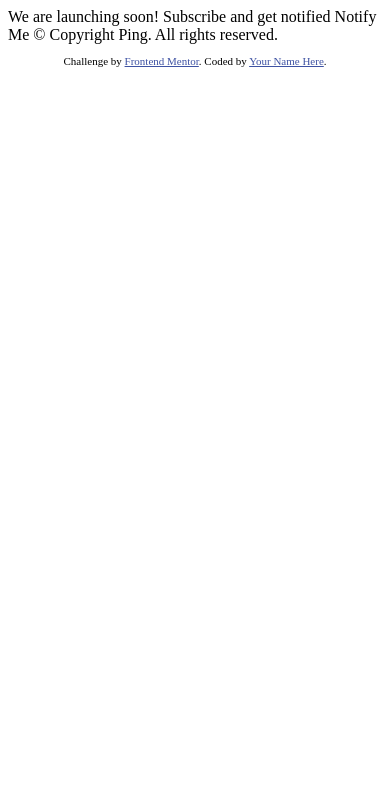
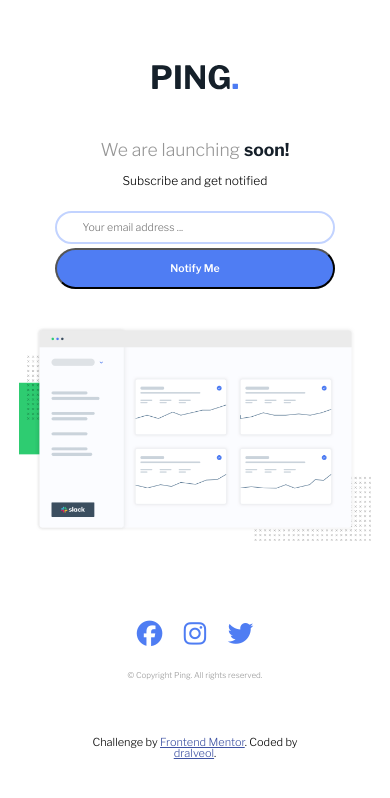
Before and after one commit to dralveol/ping-coming-soon-page-master, a plain HTML site: page index.html in a window 390 px wide. Drawn offline with nearby package versions, Linux system fonts and the light colour scheme.

Commit message:
Mobile view

```diff
--- a/index.html
+++ b/index.html
@@ -3,8 +3,12 @@
 <head>
   <meta charset="UTF-8">
   <meta name="viewport" content="width=device-width, initial-scale=1.0"> <!-- displays site properly based on user's device -->
-
+  <script src="https://kit.fontawesome.com/dfe0023370.js" crossorigin="anonymous"></script>
+  <link rel="preconnect" href="https://fonts.googleapis.com">
+  <link rel="preconnect" href="https://fonts.gstatic.com" crossorigin>
+  <link href="https://fonts.googleapis.com/css2?family=Libre+Franklin:wght@300;600;700&display=swap" rel="stylesheet">
   <link rel="icon" type="image/png" sizes="32x32" href="./images/favicon-32x32.png">
+  <link rel="stylesheet" type="text/css" href="stylesheets/style.css">
 
   <title>Frontend Mentor | Ping coming soon page</title>
 
@@ -14,21 +18,36 @@
     .attribution a { color: hsl(228, 45%, 44%); }
   </style>
 </head>
+
 <body>
-
-  We are launching soon!
-
-  Subscribe and get notified
-
-  Notify Me
-
-  &copy; Copyright Ping. All rights reserved.
+  <header>
+    <img src="./images/logo.svg">
+  </header>
+  <main>
+    <h1>We are launching <span id="bold">soon!</span></h1>
+    <h2>Subscribe and get notified</h2>
+    <form>
+      <input type="email" placeholder="Your email address ..." id="email-input">
+      <label id="warning-message">Please provide a valid email adress</label>
+      <input type="submit" value="Notify Me" id="submit-button">
+    </form>
+    <img src="./images/illustration-dashboard.png">
+  </main>
 
   <footer>
+    <p id="social-media-icons">
+      <i class="fa-brands fa-facebook"></i>
+      <i class="fa-brands fa-instagram"></i>
+      <i class="fa-brands fa-twitter"></i>
+    </p>
+    <p id="copyright">&copy; Copyright Ping. All rights reserved.</p>
+
     <p class="attribution">
       Challenge by <a href="https://www.frontendmentor.io?ref=challenge" target="_blank">Frontend Mentor</a>.
-      Coded by <a href="#">Your Name Here</a>.
+      Coded by <a href="#">dralveol</a>.
     </p>
   </footer>
+  <script type="text/javascript" src="./scripts/script.js"></script>
 </body>
+
 </html>
--- /dev/null
+++ b/scripts/script.js
@@ -0,0 +1,19 @@
+const submitButton = document.querySelector("#submit-button");
+const emailInput = document.querySelector("#email-input");
+const warningMessage = document.querySelector("#warning-message")
+submitButton.addEventListener("click", emailValidation);
+
+function emailValidation(e){
+	if (!isEmailValid(emailInput.value)){
+		emailInput.style.borderColor = 'red';
+		warningMessage.style.display = 'block';
+	}
+}
+
+function isEmailValid(email){
+  return String(email)
+    .toLowerCase()
+    .match(
+      /^(([^<>()[\]\\.,;:\s@"]+(\.[^<>()[\]\\.,;:\s@"]+)*)|(".+"))@((\[[0-9]{1,3}\.[0-9]{1,3}\.[0-9]{1,3}\.[0-9]{1,3}\])|(([a-zA-Z\-0-9]+\.)+[a-zA-Z]{2,}))$/
+    );
+};
--- /dev/null
+++ b/stylesheets/_colors.scss
@@ -0,0 +1,5 @@
+$Blue: hsl(223, 87%, 63%);
+$PaleBlue: hsl(223, 100%, 88%);
+$LightRed: hsl(354, 100%, 66%);
+$Gray: hsl(0, 0%, 59%);
+$VeryDarkBlue: hsl(209, 33%, 12%);
--- /dev/null
+++ b/stylesheets/_reset.scss
@@ -0,0 +1,46 @@
+*, *:before, *:after{
+    box-sizing: border-box;
+}
+
+html, body, div, span, object, iframe, figure, h1, h2, h3, h4, h5, h6, p, blockquote, pre, a, code, em, img, small, strike, strong, sub, sup, tt, b, u, i, ol, ul, li, fieldset, form, label, table, caption, tbody, tfoot, thead, tr, th, td, main, canvas, embed, footer, header, nav, section, video{
+    margin: 0;
+    padding: 0;
+    border: 0;
+    font-size: 100%;
+    font: inherit;
+    vertical-align: baseline;
+    text-rendering: optimizeLegibility;
+    -webkit-font-smoothing: antialiased;
+    text-size-adjust: none;
+}
+
+footer, header, nav, section, main{
+    display: block;
+}
+
+body{
+    line-height: 1;
+}
+
+ol, ul{
+    list-style: none;
+}
+
+blockquote, q{
+    quotes: none;
+}
+
+blockquote:before, blockquote:after, q:before, q:after{
+    content: '';
+    content: none;
+}
+
+table{
+    border-collapse: collapse;
+    border-spacing: 0;
+}
+
+input{
+    -webkit-appearance: none;
+    border-radius: 0;
+}
--- /dev/null
+++ b/stylesheets/style.scss
@@ -0,0 +1,112 @@
+@import "colors";
+@import "reset";
+
+body {
+  font-family: 'Libre Franklin', sans-serif;
+  font-size: 20px;
+  display: flex;
+  justify-content: center;
+  align-items: center;
+  flex-direction: column;
+  margin: 2rem 1.2rem;
+  position: relative;
+
+  header {
+    margin: 2rem 1.2rem;
+  }
+  main {
+    display: flex;
+    flex-direction: column;
+    justify-content: center;
+    align-items: center;
+    h1{
+      margin: 1rem;
+      font-size: 1.1rem;
+      font-weight: 400;
+      color: $Gray;
+      text-align: center;
+      #bold {
+        color: $VeryDarkBlue;
+        font-weight: 700;
+      }
+    }
+    h2 {
+      font-size: .75rem;
+      font-weight: 300;
+      text-align: center;
+    }
+    form {
+      width: 17.5rem;
+      margin: 1.5rem 0rem;
+      display: flex;
+      flex-direction: column;
+      #email-input{
+        border-radius: 28px;
+        padding: .5rem 1.6rem;
+        font-weight: 300;
+        font-family: 'Libre Franklin', sans-serif;
+        font-size: .66rem;
+        color: $Blue;
+        border: 2px solid $PaleBlue;
+      }
+      #email-input:focus{
+        outline: none;
+      }
+      #warning-message{
+        display: none;
+        font-size: .55rem;
+        font-style: italic;
+        color: $LightRed;
+        text-align: center;
+        margin-top: .2rem;
+        margin-bottom: 1rem;
+      }
+      #submit-button{
+        margin: .3rem 0rem;
+        background-color: $Blue;
+        color: white;
+        border-radius: 28px;
+        padding: 0.75rem;
+        font-family: 'Libre Franklin', sans-serif;
+        font-weight: 600;
+        font-size: 0.66rem;
+        box-shadow: 0 4px 4px hsla(0, 0%, 0%, .25%);
+        cursor: pointer;
+      }
+    }
+    img {
+      margin: .5rem;
+      width: 100%;
+    }
+  }
+  footer {
+    margin: 4rem 0;
+    #social-media-icons{
+      i{
+        margin: .5rem;
+      }
+      font-size: 1.6rem;
+      color: $Blue;
+      text-align: center;
+    }
+    #copyright{
+      margin: 1rem 0;
+      font-size: .5rem;
+      color: $Gray;
+      font-weight: 300;
+      text-align: center;
+    }
+    .attribution{
+      position: absolute;
+      bottom: 0;
+      left: 15%;
+      right: 15%;
+    }
+  }
+}
+
+@media screen and (min-width: 1000px) {
+ form {
+  background-color: yellow;
+ }
+}
```
Also changed, not shown: stylesheets/style.css (added), 1 other file.
